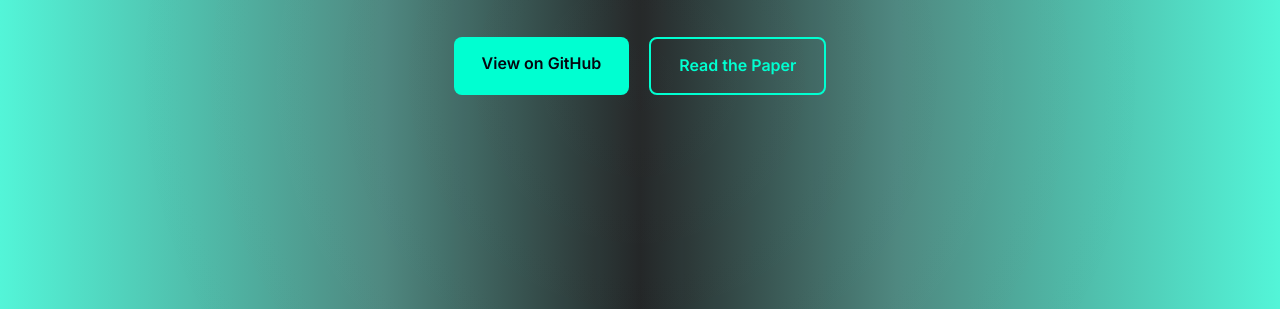
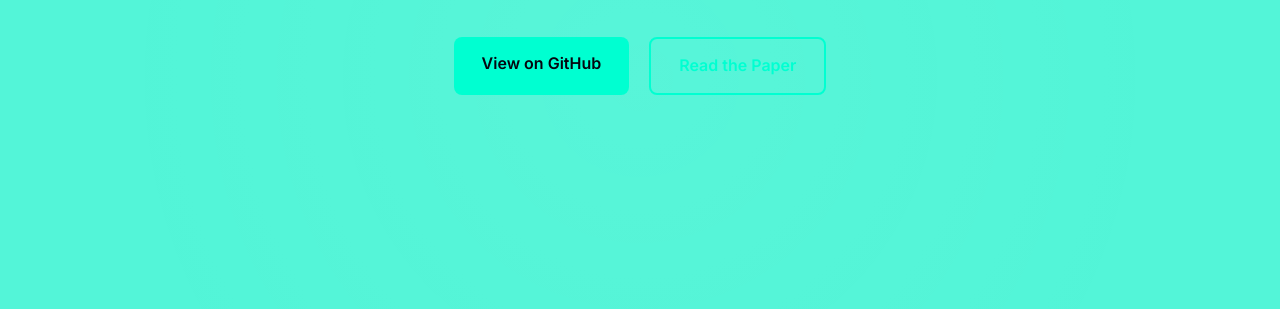
Before and after one commit to elys911/Accion, a plain HTML site: page index.html in a window 1280 px wide. Shown: the part 322-631 px from the top of the page. Drawn offline with Linux system fonts and the light colour scheme.

Commit message:
style.css

```diff
--- a/style.css
+++ b/style.css
@@ -18,11 +18,11 @@
   font-family: 'Inter', sans-serif;
   background: linear-gradient(
     to right,
-    #53f5d8 0%,
+    #53f5d8 100%,
+    #4d877f 70%,
+    #202324 50%,
     #4d877f 30%,
-    #202324 50%,
-    #4d877f 70%,
-    #53f5d8 100%
+    #53f5d8 0%
   );
   color: #ffffff;
   line-height: 1.6;
```
